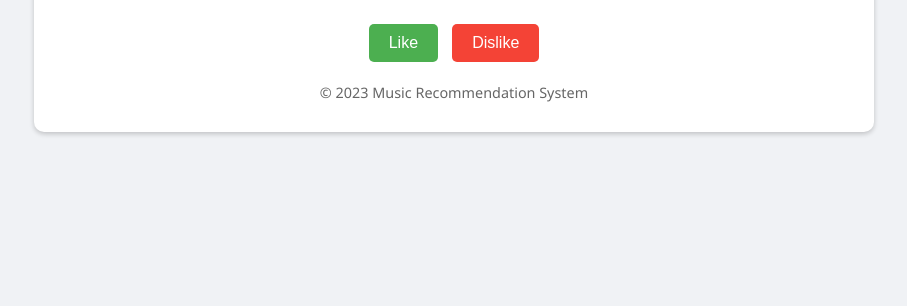
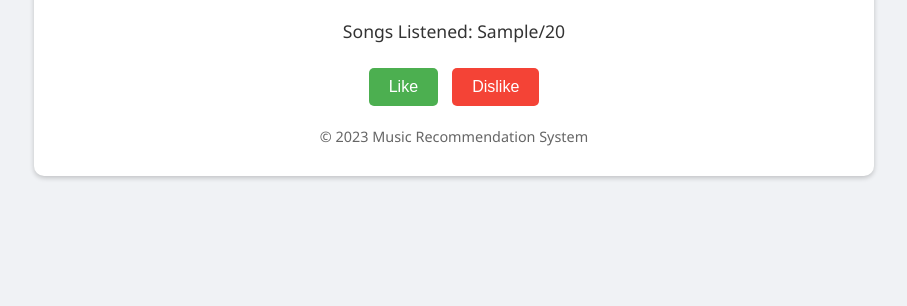
Before and after one commit to kylekkl/weather-based_MRS, a Flask app: template templates/index.html in a window 1280 px wide. Shown: the part 494-800 px from the top of the page, without its empty margins (186-1093 px from the left). Run offline with Flask 3, Linux system fonts and the light colour scheme; the template is opened without the code that fills it: most values are stand-ins (such as "Sample title", 1, 10 or a date in 2020); parts of the project's set-up code (start-up, migrations or seed data) failed here and were passed over.

Commit message:
Add files via upload

```diff
--- a/app.py
+++ b/app.py
@@ -12,6 +12,7 @@ from youtube import Youtube
 WEATHER_API = "adea9ed55a37f7a427463f3cde699948"
 YOUTUBE_API = "AIzaSyBlGzM3gF5929_bH4lCrG88sTn42kN4OrQ"
 MONGODB_URL = "mongodb+srv://kylekakili:kBdqAZk5IaYPiyPO@cluster0.b7zpfgx.mongodb.net/"
+
 # AIzaSyDrte07cVXGrqHB_iawwowsU-Sv39JzHdE
 # AIzaSyDzWCrerZ-eMXbuqhTldKNgsiyaDUAcEW4
 # AIzaSyBlGzM3gF5929_bH4lCrG88sTn42kN4OrQ
@@ -52,7 +53,7 @@ def index():
             return handle_city_input()
         if "reaction" in request.form:
             return handle_reaction()
-    return render_template("index.html")
+    return render_template("index.html", songs_listened=USER_SESSION.get('songs_listened', 0))
 
 
 def handle_city_input():
@@ -80,7 +81,7 @@ def handle_city_input():
             df["mood"] == mood
         ]  # Save the song if the mood column is equal to the mood that presented
         video_id = get_song_video_id()
-        return render_template("index.html", video_id=video_id)
+        return render_template("index.html", video_id=video_id, songs_listened=USER_SESSION.get('songs_listened', 0))
     else:
         return render_template(
             "index.html", warning="Unable to determine mood from weather data."
@@ -94,6 +95,7 @@ def handle_reaction():
     )  # Set to default 'Not Rated' if reaction is not found, if user press like, rating = 'like'
     TEMP_SONG["rating"] = rating  # Adding key and values of rating
     update_user_session(TEMP_SONG)
+    USER_SESSION['songs_listened'] = USER_SESSION.get('songs_listened',0) + 1
     if TEMP_SONG["rating"] == "like":
         USER_SESSION["amount_of_like"] += 1
         collection.update_one(
@@ -132,9 +134,9 @@ def handle_reaction():
                     yt = Youtube(api_key=YOUTUBE_API, search_query=search_query)
                     video_id = yt.get_result()
                     if video_id:
-                        return render_template("index.html", video_id=video_id)
+                        return render_template("index.html", video_id=video_id, songs_listened=USER_SESSION.get('songs_listened', 0))
                     break
-    return render_template("index.html", video_id=get_song_video_id())
+    return render_template("index.html", video_id=get_song_video_id(),songs_listened=USER_SESSION.get('songs_listened', 0))
 
 
 def get_song_video_id():
--- a/static/styles.css
+++ b/static/styles.css
@@ -102,3 +102,9 @@ body, html {
 .like-button:active, .dislike-button:active {
     transform: scale(0.95);
 }
+.song-counter {
+    text-align: center;
+    margin-top: 20px;
+    font-size: 1.1em;
+    color: #333;
+}
--- a/templates/index.html
+++ b/templates/index.html
@@ -39,7 +39,9 @@
             <div class="youtube-display">
                 <iframe width="560" height="315" src="https://www.youtube.com/embed/{{ video_id }}" frameborder="0" allowfullscreen></iframe>
             </div>
-
+            <div class="song-counter">
+                <p>Songs Listened: {{ songs_listened }}/20</p>
+            </div>
             <section class="reaction-buttons">
                 <form action="/" method="post">
                     <button type="submit" name="reaction" value="like" class="like-button">Like</button>
```
